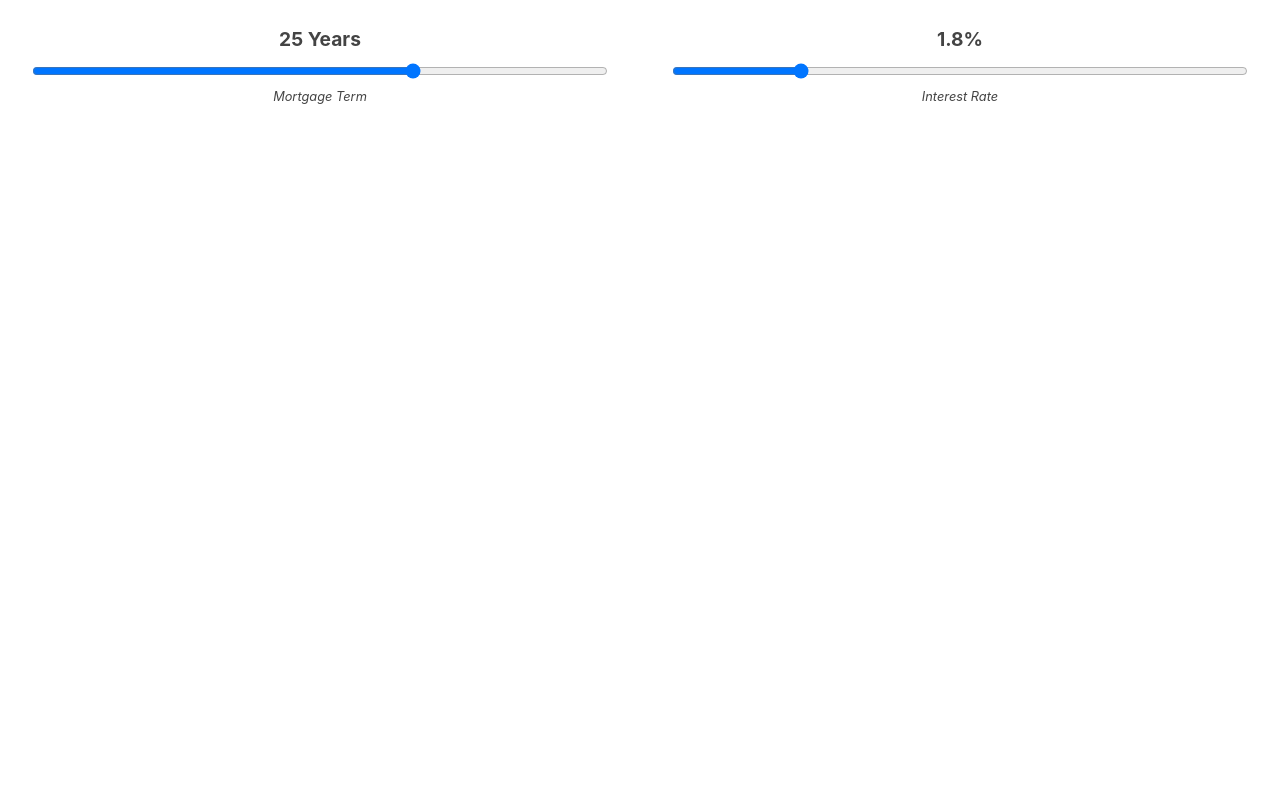
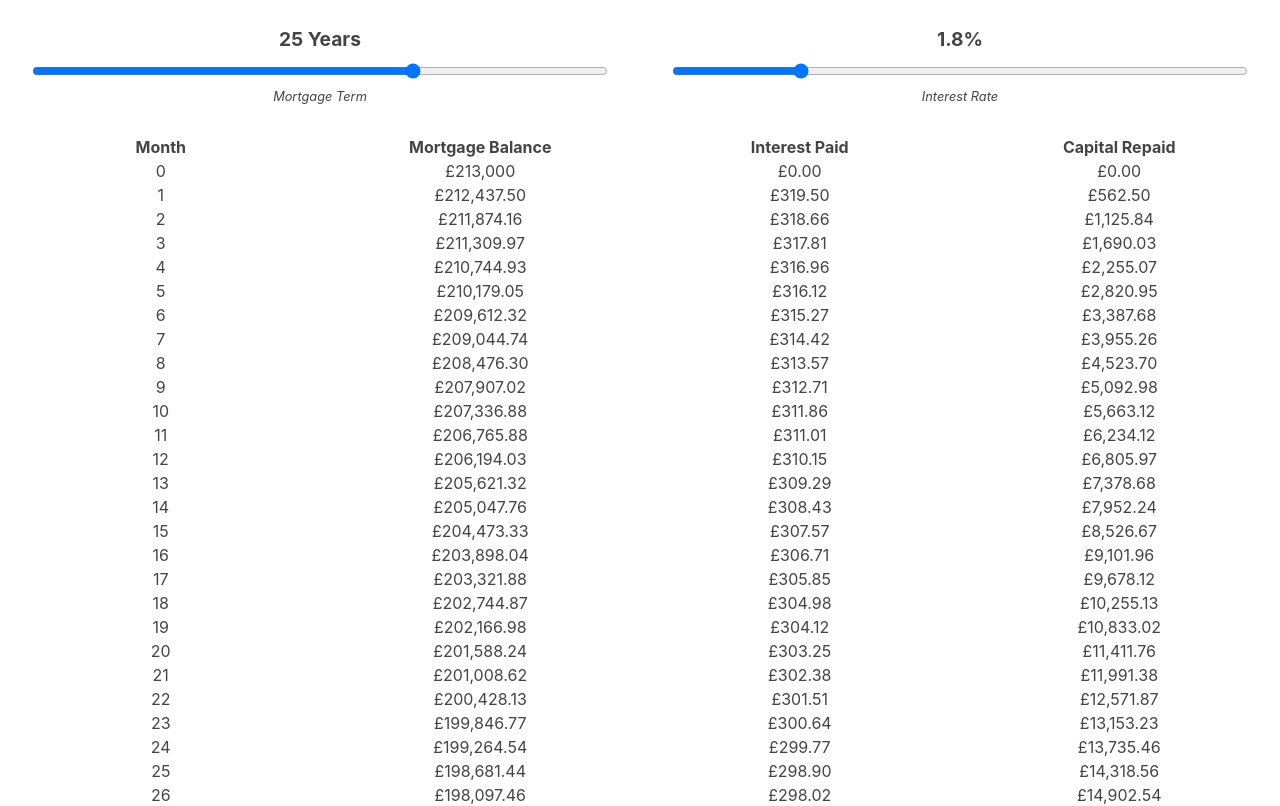
Before and after one commit to pateldhwani01/mortgage-payment-calculator, a React (Create React App) app: page / in a window 1280 px wide. Shown: the part 440-1246 px from the top of the page. Before the commit the page ends 800 px from the top, so only its background shows below. Built offline with nearby package versions, Linux system fonts and the light colour scheme.

Commit message:
Basic payment table added below, shows intervals monthly

```diff
--- a/src/App.css
+++ b/src/App.css
@@ -23,3 +23,10 @@ h1 {
   font-style: italic;
   font-size: .8em;
 }
+.paymentsCalculatorTable {
+  width: 100%;
+}
+.paymentsCalculatorTable td {
+  width: 25%;
+  text-align: center;
+}
--- a/src/components/Calculator.js
+++ b/src/components/Calculator.js
@@ -1,5 +1,6 @@
 import React from 'react';
 import {CalculatorControls} from './CalculatorControls';
+import {PaymentTable} from './PaymentTable';
 
 export class Calculator extends React.Component {
 	constructor(props) {
@@ -79,6 +80,13 @@ export class Calculator extends React.Component {
 					mortgageTerm={this.state.mortgageTerm}
 					interestRate={this.state.interestRate}
 				/>
+				<PaymentTable
+					mortgageTerm={this.state.mortgageTerm}
+					amountToBorrow={this.state.amountToBorrow}
+					interestRate={this.state.interestRate}
+					monthlyPayment={this.state.monthlyPayment}
+					numberWithCommas={this.numberWithCommas}
+				/>
 			</div>
 		);
 	}
--- /dev/null
+++ b/src/components/PaymentTable.js
@@ -0,0 +1,53 @@
+import React from 'react';
+
+
+
+export class PaymentTable extends React.Component {
+	render() {
+
+		let paymentMonthsArr = [];
+		let outstandingBalance = this.props.amountToBorrow;
+		let interestPaid = 0;
+		let capitalRepaid = 0;
+
+		for(let i = 1; i <= this.props.mortgageTerm * 12; i++) {
+
+			let month = i;
+			interestPaid = outstandingBalance * this.props.interestRate / 100 / 12;
+			outstandingBalance = outstandingBalance - (this.props.monthlyPayment - interestPaid);
+			capitalRepaid = capitalRepaid + (this.props.monthlyPayment - interestPaid);
+
+			paymentMonthsArr.push(
+				<tr key={month}>
+					<td>{month}</td>
+					<td>£{this.props.numberWithCommas(outstandingBalance.toFixed(2))}</td>
+					<td>£{this.props.numberWithCommas(interestPaid.toFixed(2))}</td>
+					<td>£{this.props.numberWithCommas(capitalRepaid.toFixed(2))}</td>
+				</tr>
+			);
+		}
+
+		return (
+			<table className="paymentsCalculatorTable">
+				<thead>
+					<tr>
+						<th>Month</th>
+						<th>Mortgage Balance</th>
+						<th>Interest Paid</th>
+						<th>Capital Repaid</th>
+					</tr>
+				</thead>
+				<tbody>
+					<tr key="0">
+						<td>0</td>
+						<td>£{this.props.numberWithCommas(this.props.amountToBorrow)}</td>
+						<td>£{this.props.numberWithCommas('0.00')}</td>
+						<td>£{this.props.numberWithCommas('0.00')}</td>
+					</tr>
+					{paymentMonthsArr}
+				</tbody>
+
+			</table>
+		);
+	}
+}
```
